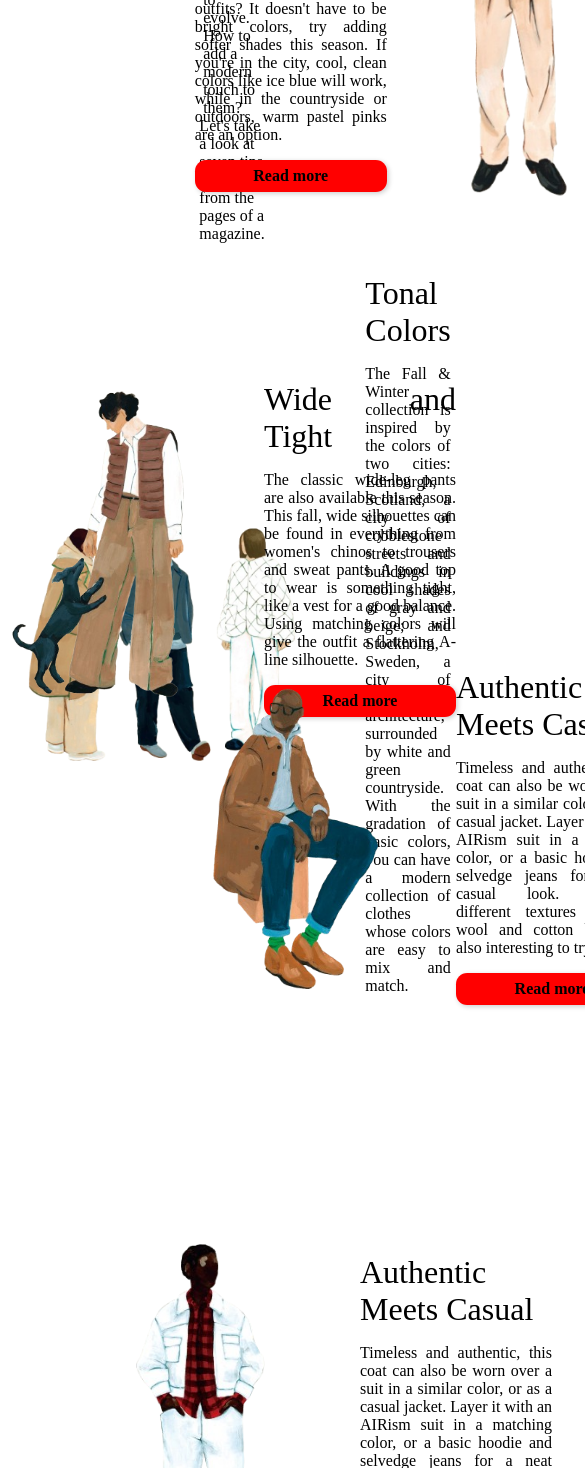
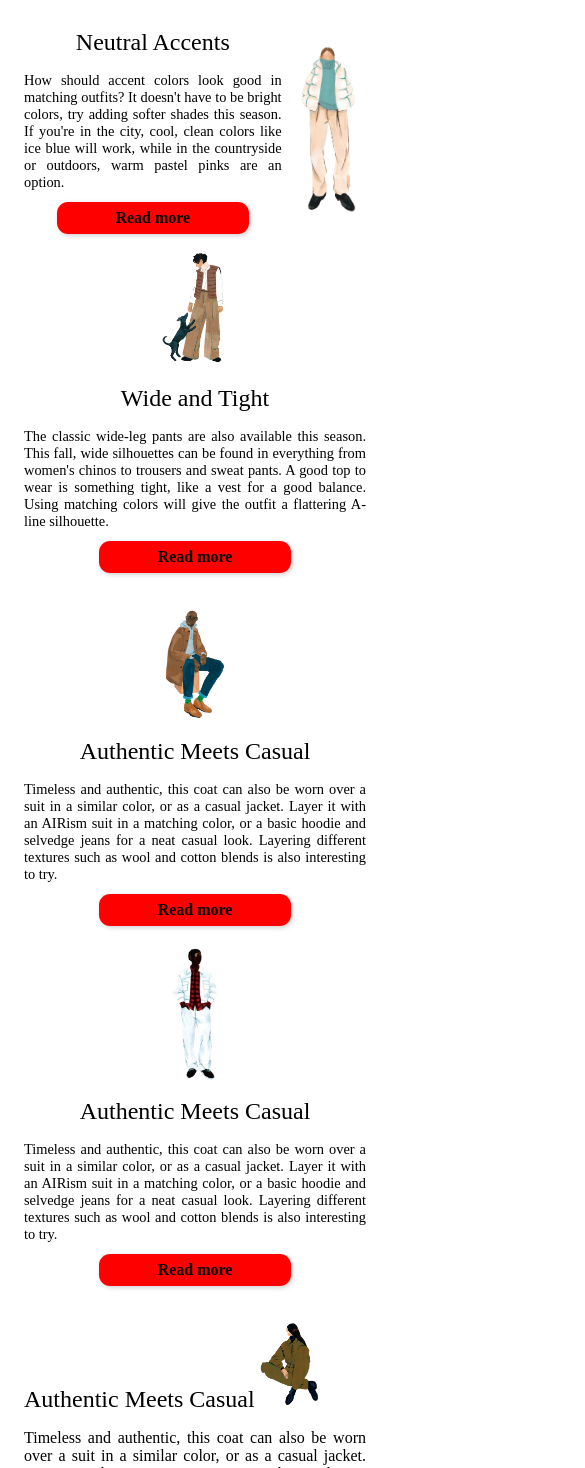
Before and after one commit to BoviliusMeidi/UNIQLO, a plain HTML site: page contents/what-are-timeless-tone.html in a window 390 px wide. Shown: the part 532-2000 px from the top of the page, 585 px wide, since content can reach past the window. Drawn offline with nearby package versions, Linux system fonts and the light colour scheme; a web font is replaced by a local one.

Commit message:
add : responsive what are timeless tone

```diff
--- a/contents/what-are-timeless-tone.html
+++ b/contents/what-are-timeless-tone.html
@@ -75,7 +75,7 @@
       </div>
       <div class="second-page">
         <div class="content-section" id="content-section-3">
-          <img src="/assets/magazine/what-are-timeless-tone/timeless_3.png" alt="">
+          <img src="/assets/magazine/what-are-timeless-tone/timeless_3.png" alt="" id="image-3">
           <div class="text-section">
             <h3>Wide and Tight</h3>
             <p>
@@ -91,7 +91,7 @@
           </div>
         </div>
         <div class="content-section" id="content-section-4">
-          <img src="/assets/magazine/what-are-timeless-tone/timeless_4.png" alt="">
+          <img src="/assets/magazine/what-are-timeless-tone/timeless_4.png" alt="" id="image-4">
           <div class="text-section">
             <h3>Authentic Meets Casual</h3>
             <p>
@@ -109,7 +109,7 @@
       </div>
       <div class="third-page">
         <div class="content-section" id="content-section-5">
-          <img src="/assets/magazine/what-are-timeless-tone/timeless_5.png" alt="">
+          <img src="/assets/magazine/what-are-timeless-tone/timeless_5.png" alt="" id="image-5">
           <div class="text-section">
             <h3>Authentic Meets Casual</h3>
             <p>
@@ -127,7 +127,7 @@
         <div class="content-section" id="content-section-6">
           <div class="up-section">
             <h3>Authentic Meets Casual</h3>
-            <img src="/assets/magazine/what-are-timeless-tone/timeless_6.png" alt="">
+            <img src="/assets/magazine/what-are-timeless-tone/timeless_6.png" alt="" id="image-6">
           </div>
           <div class="down-section">
             <p>
--- a/styles/what-are-timeless-tone.css
+++ b/styles/what-are-timeless-tone.css
@@ -26,9 +26,9 @@
 
 .first-page #content-section-2 {
   position: absolute;
-  top: 20rem;
-  left: 10rem;
-  right: 8rem;
+  top: 40%;
+  left: 10%;
+  right: 8%;
 }
 
 /* end first page */
@@ -41,15 +41,15 @@
 
 .second-page #content-section-3 {
   position: absolute;
-  right: 24rem;
-  left: 14rem;
+  right: 24%;
+  left: 14%;
 }
 
 .second-page #content-section-4 {
   position: absolute;
-  top: 18rem;
-  left: 26rem;
-  right: 18rem;
+  top: 35%;
+  left: 26%;
+  right: 18%;
 }
 
 /* end second page */
@@ -62,15 +62,15 @@
 
 .third-page #content-section-5 {
   position: absolute;
-  right: 20rem;
-  left: 20rem;
+  right: 25%;
+  left: 15%;
 }
 
 .third-page #content-section-6 {
   position: absolute;
-  top: 16rem;
-  left: 10rem;
-  right: 45rem;
+  top: 35%;
+  left: 8%;
+  right: 50%;
   display: flex;
   gap: 0rem;
   flex-direction: column;
@@ -79,9 +79,9 @@
 .third-page #content-section-7 {
   position: absolute;
   display: flex;
-  top: 10rem;
-  left: 52rem;
-  right: 5rem;
+  top: 10%;
+  left: 52%;
+  right: 5%;
   gap: 0rem;
   flex-direction: column;
 }
@@ -176,3 +176,163 @@
 }
 
 /* finish text section */
+
+@media (max-width: 1080px) {
+  .first-page {
+    margin: 0 1rem;
+    display: flex;
+    flex-direction: column;
+    gap: 1rem;
+    height: 100%;
+  }
+
+  .img-header img {
+    width: 40%;
+  }
+
+  .first-page .text {
+    margin-top: 1rem;
+    margin-bottom: 1rem;
+    display: flex;
+    width: 100%;
+    flex-direction: column;
+    justify-content: center;
+    align-items: center;
+  }
+
+  .first-page .text h1 {
+    margin: 0;
+    font-weight: 100;
+    font-size: 1.6rem;
+  }
+
+  .first-page .text p {
+    text-align: center;
+    margin: 0;
+    font-size: 0.9rem;
+  }
+
+  .first-page #content-section-2 {
+    position: static;
+    display: flex;
+    flex-direction: row;
+  }
+
+  /* second page */
+  .second-page {
+    position: static;
+    margin: 0 1rem;
+    display: flex;
+    flex-direction: column;
+    gap: 1rem;
+    height: 100%;
+  }
+
+  .second-page #content-section-3 {
+    position: static;
+    right: 24%;
+    left: 14%;
+  }
+
+  .second-page #content-section-4 {
+    position: static;
+    top: 35%;
+    left: 26%;
+    right: 18%;
+  }
+
+  /* end second page */
+
+  /* third page */
+  .third-page {
+    margin: 0 1rem;
+    display: flex;
+    flex-direction: column;
+    gap: 1rem;
+    position: static;
+    height: 100%;
+  }
+
+  .third-page #content-section-5 {
+    position: static;
+  }
+
+  .third-page #content-section-6 {
+    position: static;
+    display: flex;
+    gap: 0rem;
+    flex-direction: column;
+  }
+
+  .third-page #content-section-7 {
+    position: static;
+    display: flex;
+    gap: 0rem;
+    flex-direction: column;
+  }
+
+  /* end third page */
+
+  .content-section {
+    display: flex;
+    flex-direction: column;
+    justify-content: center;
+    align-items: center;
+    gap: 1rem;
+    margin-top: 1rem;
+  }
+
+  .text-section h3 {
+    font-weight: 500;
+    font-size: 1.5rem;
+    margin-bottom: 1rem;
+  }
+
+  .text-section p{
+    margin: 0;
+    font-size: 0.9rem;
+  }
+
+  .readmore {
+    display: flex;
+    justify-content: center;
+    align-items: center;
+    border-radius: 0.7rem;
+    margin-top: 0.7rem;
+    background-color: #ff0000;
+    width: 12rem;
+    height: 2rem;
+    box-shadow: 0.1rem 0.1rem 0.3rem rgba(0, 0, 0, 0.2);
+    -webkit-border-radius: 0.7rem;
+    -moz-border-radius: 0.7rem;
+    -ms-border-radius: 0.7rem;
+    -o-border-radius: 0.7rem;
+  }
+
+  .up-section h3 {
+    display: flex;
+    align-self: self-end;
+    font-weight: 500;
+    font-size: 1.5rem;
+    margin: 0;
+  }
+
+  .down-section {
+    display: flex;
+    flex-direction: column;
+    align-items: center;
+    text-align: justify;
+    margin-left: 0;
+  }
+
+  #image-1 {
+    object-fit: cover;
+    width: 45%;
+  }
+
+  #image-2, #image-3, #image-4, #image-5, #image-6, #image-7 {
+    object-fit: cover;
+    height: 100%;
+    width: 20%;
+  }
+}
```
